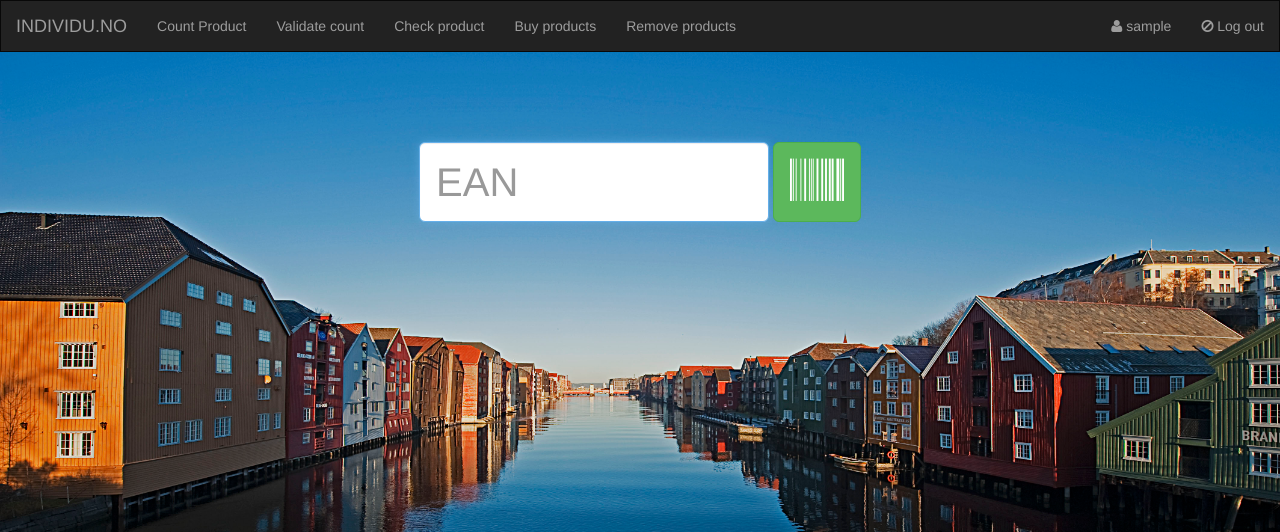
After one commit to oleaha/puto, a PHP site: page /source/remove-product.php in a window 1280 px wide. The commit adds this page. Shown: the top 532 px of the page. Run offline with PHP 8.4, Linux system fonts and the light colour scheme; the visitor is signed in with stand-in values (Sample User, id 1); some libraries are stand-ins or nearby versions.

Commit message:
Remove product

```diff
--- a/lib/css/style.css
+++ b/lib/css/style.css
@@ -31,6 +31,15 @@ h3.no-margin {
 }
 
 
+.receipt {
+    background-color: white;
+    color: black;
+    min-height: 450px;
+    border-radius: 20px;
+    opacity: 0.9;
+}
+
+
 @media screen and (min-width: 768px) {
     .ean-field{
         width: 350px !important;
--- a/source/design/nav.php
+++ b/source/design/nav.php
@@ -19,6 +19,8 @@
                 <li><a href="count.php">Count Product</a></li>
                 <li><a href="validate.php">Validate count</a></li>
                 <li><a href="check.php">Check product</a></li>
+                <li><a href="buy.php">Buy products</a></li>
+                <li><a href="remove-product.php">Remove products</a></li>
             </ul>
             <ul class="nav navbar-nav navbar-right">
                 <li><a href=""><i class="fa fa-user"></i> <?php echo $_SESSION['username']; ?></a></li>
--- /dev/null
+++ b/source/remove-product.php
@@ -0,0 +1,49 @@
+<?php
+require 'design/top.php';
+
+if(isset($_POST['remove'])) {
+    $ean = trim($_POST['ean']);
+
+    if(!empty($ean) && is_numeric($ean)) {
+
+        $check = $individu->select("product_option_value", 'product_id', array('ean' => $ean));
+
+
+        // Decrement product option value qty
+        if(count($check) == 1) {
+            $option_value = $individu->update("product_option_value", array("quantity[-]" => 1), array('ean' => $ean));
+        }
+
+        if(count($check) == 0) {
+            $check = $individu->select("product", "product_id", array("ean" => $ean));
+        }
+
+        // Decrement product total qty
+        $product = $individu->update("product", array("quantity[-]" => 1), array("product_id" => $check[0]));
+
+        if($product) {
+            $error = 5;
+            $message = "Product quantity updated!";
+            addEvent($count, $_SESSION['username'], 'remove-success', 'Product quantity updated for product '.$check[0]['product_id'], $ean);
+        } else {
+            $error = 15;
+            $message = "EAN not found";
+            addEvent($count, $_SESSION['username'], 'count-unregistered', 'User tried to remove unregistered EAN.', $ean);
+        }
+    }
+}
+require 'design/nav.php';
+?>
+    <div class="ean-count col-sm-10 col-sm-offset-1 text-center">
+        <?php require 'design/errorhandler.php'; ?>
+
+        <form action="" method="post" class="form-inline">
+            <div class="form-group">
+                <input type="text" class="ean-field form-control input-lg" id="ean" name="ean" placeholder="EAN" autocomplete="off" autofocus="on">
+            </div>
+            <div class="form-group">
+                <button type="submit" class="btn btn-success btn-lg btn-ean" name="remove"><i class="fa fa-barcode fa-3x"></i></button>
+            </div>
+        </form>
+    </div>
+<?php require 'design/footer.php'; ?>
```
Also changed, not shown: source/buy.php (added, +73 -0 lines), 1 other file.
